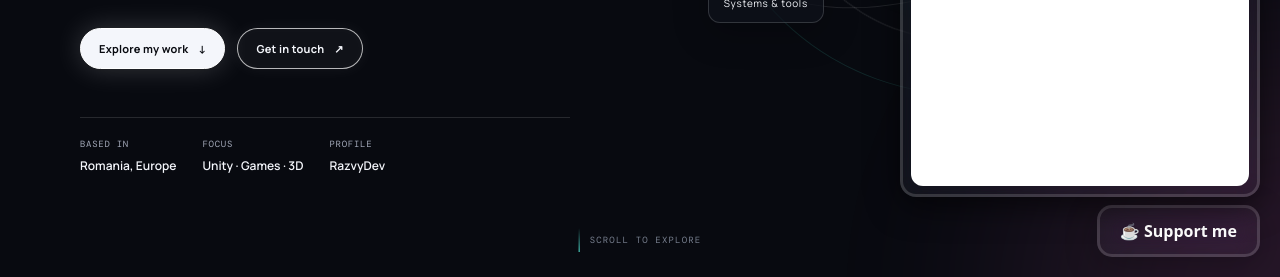
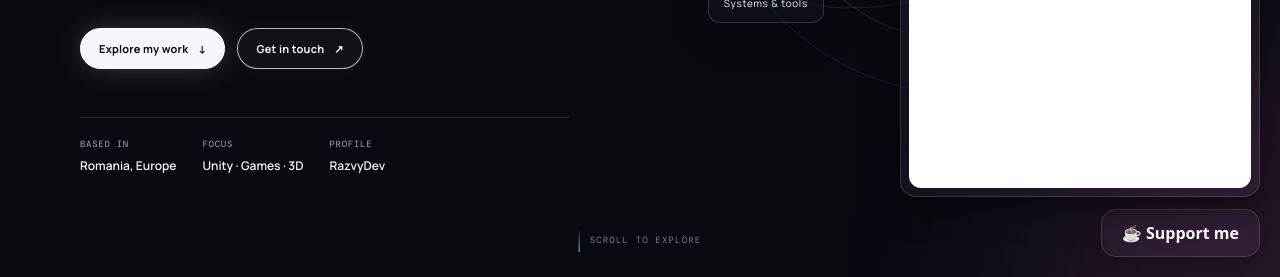
Before and after one commit to Razvy16C/My-Portfolio, a plain HTML site: page index.html in a window 1280 px wide. Both pictures are taken after a click on the button "☕ Support me". Shown: the part 523-800 px from the top of the page. Drawn offline with nearby package versions, Linux system fonts and the light colour scheme.

Commit message:
Reduce border width in styles.css

```diff
--- a/styles.css
+++ b/styles.css
@@ -821,7 +821,7 @@ footer {
     background: var(--glass);
     backdrop-filter: blur(12px) saturate(160%);
     -webkit-backdrop-filter: blur(12px) saturate(160%);
-    border: 3px solid rgba(255,255,255,.15);
+    border: 1px solid rgba(255,255,255,.15);
     border-radius: 15px;
     box-shadow: 0 8px 32px rgba(0, 0, 0, 0.25);
 
@@ -832,7 +832,7 @@ footer {
   position: fixed; right: 20px; bottom: 80px; z-index: 1000;
   width: min(360px, calc(100vw - 40px));
   padding: 8px;                       /* visible glass frame around the content */
-  border: 3px solid rgba(255,255,255,.15);
+  border: 1px solid rgba(255,255,255,.15);
   border-radius: 16px; overflow: hidden;
   background: var(--glass);
   backdrop-filter: blur(12px) saturate(160%);
```
